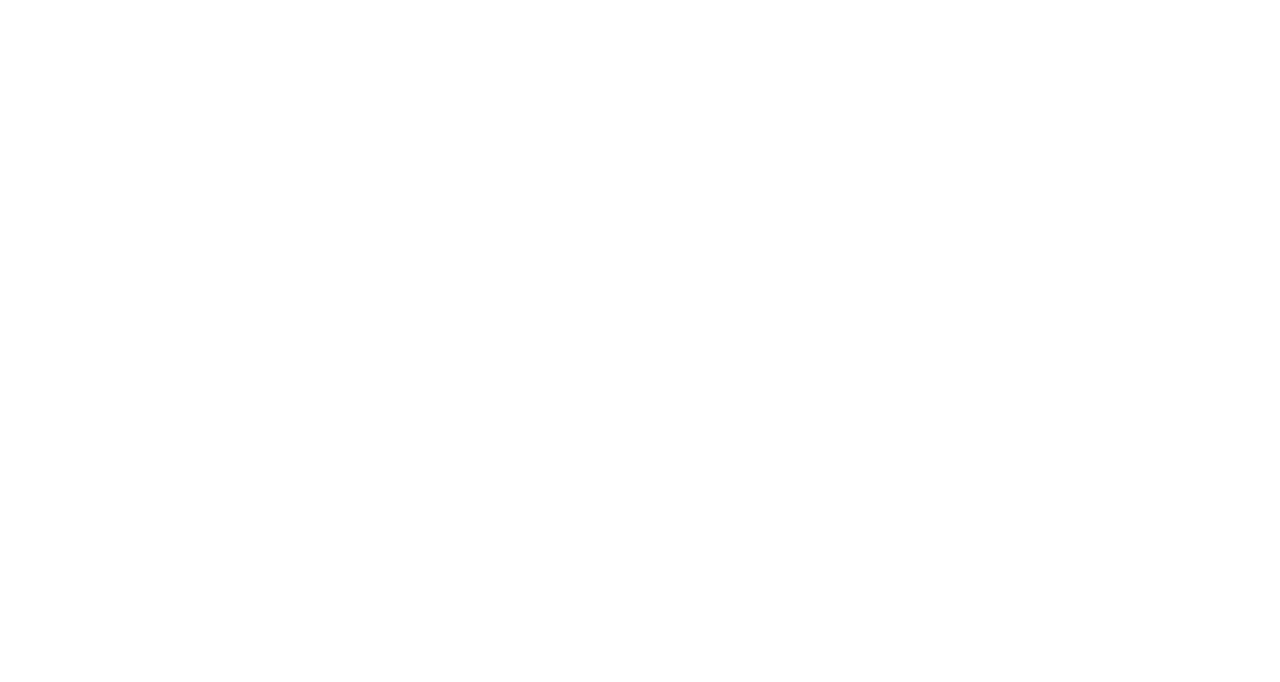
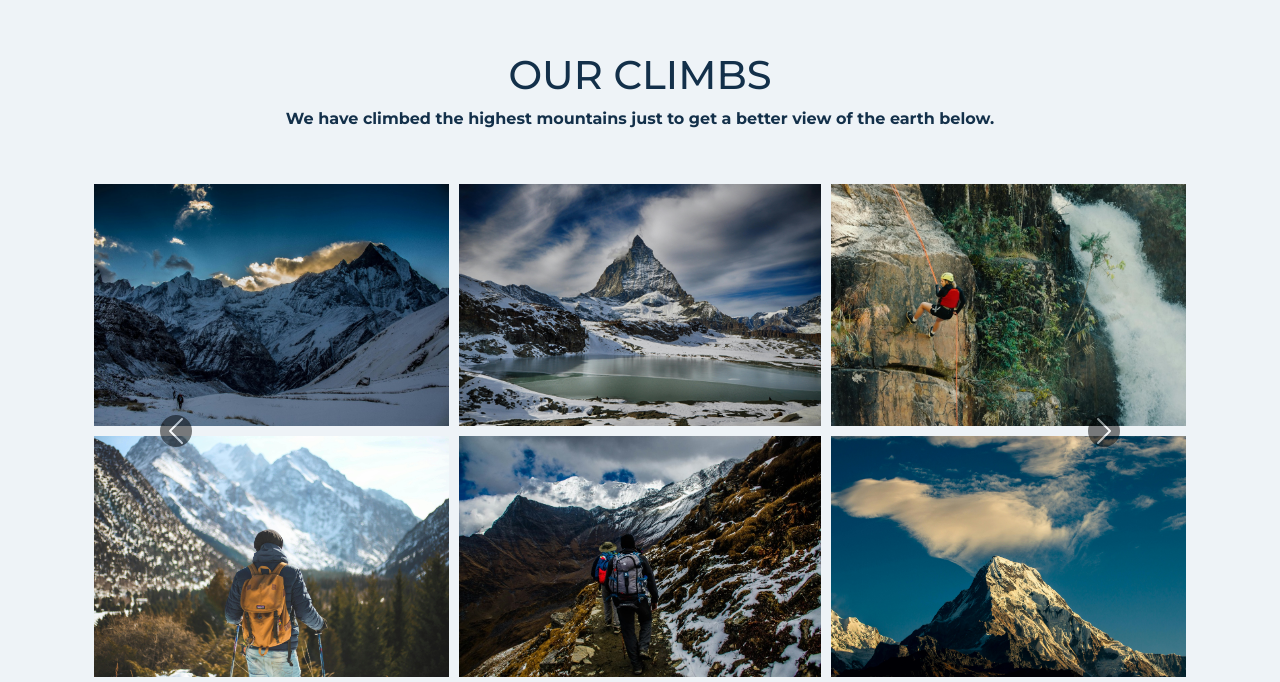
Before and after one commit to Alpine-Group123/Alpine-Website, a React (Vite) app: page / in a window 1280 px wide. Shown: the part 1297-1979 px from the top of the page. Before the commit the page ends 800 px from the top, so only its background shows below. Built offline with nearby package versions, Linux system fonts and the light colour scheme; no server answers.

Commit message:
Refactor: Update App.jsx to improve component structure and readability

```diff
--- a/src/App.jsx
+++ b/src/App.jsx
@@ -1,14 +1,32 @@
-import React from "react";
-// import Home from "./Components/Home";
-import About from "./Components/About";
-import Navigation from "./Components/Navigation";
 import "bootstrap/dist/css/bootstrap.min.css";
 import "bootstrap/dist/js/bootstrap.bundle.min.js";
+import "./App.css";
+import Gallery from "./components/Gallery";
+import MapComponent from "./components/MapComponent";
+import Navigation from "./components/Navigation";
+import About from "./components/About";
+
 function App() {
+  const images = Object.values(
+    import.meta.glob("./assets/mountaingallery/*.jpg", { eager: true })
+  ).map((module) => module.default);
+
   return (
-    <div>
+    <div className="container">
       <Navigation />
       <About />
+      <MapComponent />
+      <h1
+        className="display text-center text-bold text-main"
+        style={{ marginTop: "9rem" }}
+      >
+        OUR CLIMBS
+      </h1>
+      <p className="text-center">
+        We have climbed the highest mountains just to get a better view of the
+        earth below.
+      </p>
+      <Gallery images={images} />
     </div>
   );
 }
```
